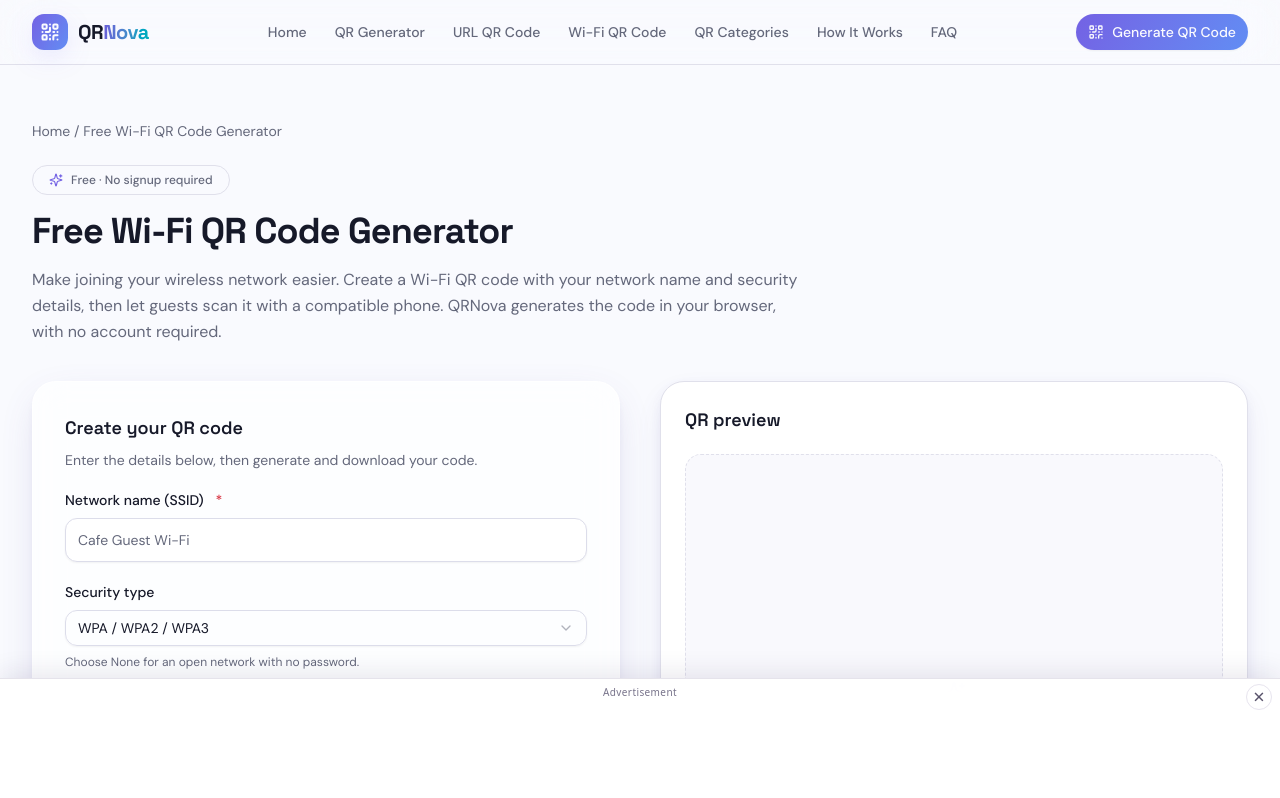
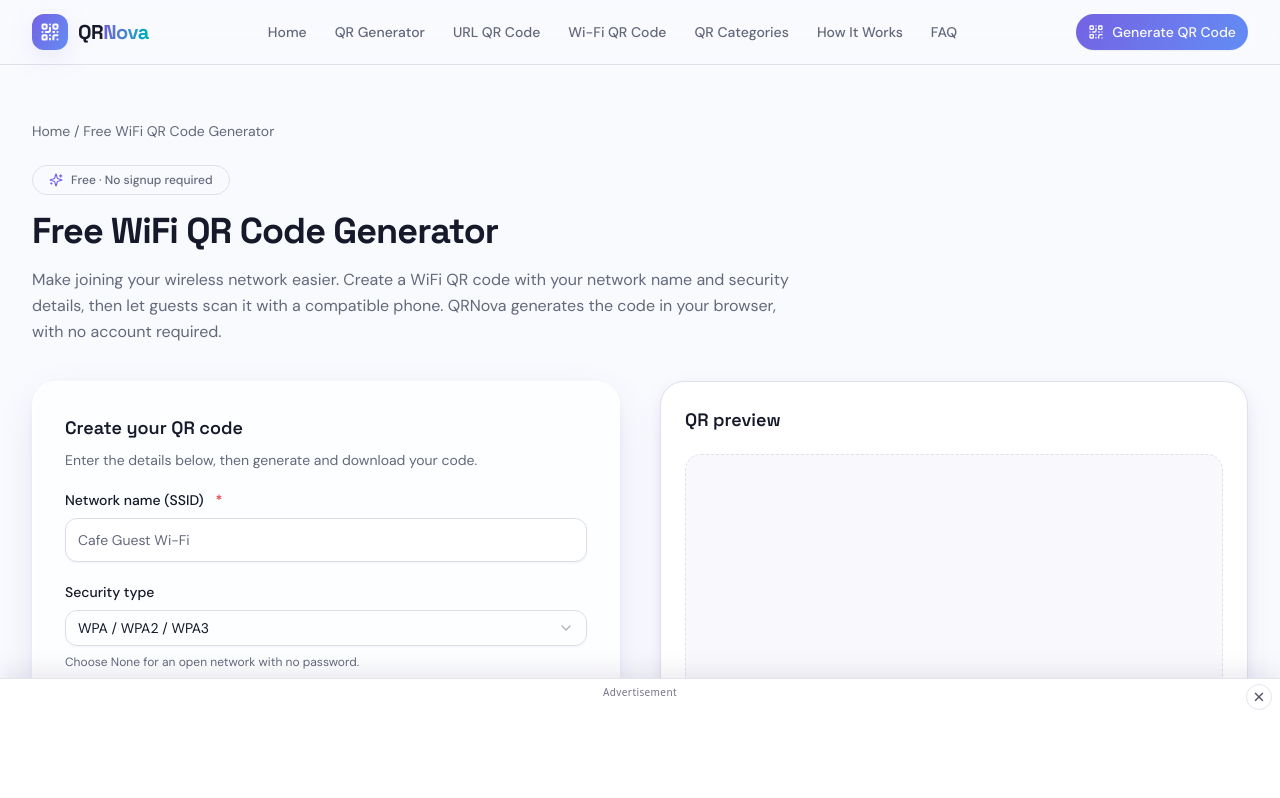
Before and after one commit to maryamsafdar/qrnova, a React (Vite) app in the folder src/frontend/: page /wifi-qr-code-generator in a window 1280 px wide. Shown: the top 798 px of the page. Built offline with nearby package versions, Linux system fonts and the light colour scheme; what @caffeineai/core-infrastructure would draw is missing.

Commit message:
Target WiFi QR generator search intent

```diff
--- a/src/frontend/src/pages/WifiQrLandingPage.tsx
+++ b/src/frontend/src/pages/WifiQrLandingPage.tsx
@@ -5,10 +5,10 @@ export default function WifiQrLandingPage() {
     <SeoGeneratorLandingPage
       category="wifi"
       path="/wifi-qr-code-generator"
-      title="Free Wi-Fi QR Code Generator Online | QRNova"
-      description="Create a free Wi-Fi QR code online. Let guests connect by scanning instead of typing network details. Customize and download with QRNova, no signup required."
-      heading="Free Wi-Fi QR Code Generator"
-      intro="Make joining your wireless network easier. Create a Wi-Fi QR code with your network name and security details, then let guests scan it with a compatible phone. QRNova generates the code in your browser, with no account required."
+      title="Free WiFi QR Code Generator | Create WiFi QR – QRNova"
+      description="Create a free WiFi QR code with your network name, password and security type. Let guests scan to connect, then customize and download with QRNova."
+      heading="Free WiFi QR Code Generator"
+      intro="Make joining your wireless network easier. Create a WiFi QR code with your network name and security details, then let guests scan it with a compatible phone. QRNova generates the code in your browser, with no account required."
       steps={[
         "Enter the exact Wi-Fi network name (SSID). Network names are case-sensitive, so check spelling carefully.",
         "Choose the network security type and enter its password if the network uses one. For an open network, select the no-password option.",
@@ -16,7 +16,7 @@ export default function WifiQrLandingPage() {
         "Download the QR code and place it where guests can scan it. Keep it somewhere only intended visitors can access if it encodes a private network password."
       ]}
       faqs={[
-        { question: "Is this Wi-Fi QR code generator free?", answer: "Yes. You can create and download a Wi-Fi QR code with QRNova without creating an account." },
+        { question: "Is this WiFi QR code generator free?", answer: "Yes. You can create and download a WiFi QR code with QRNova without creating an account." },
         { question: "Does scanning the code reveal my Wi-Fi password?", answer: "A Wi-Fi QR code stores connection details in a machine-readable format. Anyone who can scan it may be able to connect, so share it only with people you trust." },
         { question: "Will it work on every phone?", answer: "Many modern iPhone and Android cameras can recognize Wi-Fi QR codes, but behavior varies by device and operating system. Test the code with the devices your guests use." },
         { question: "Can I change the network name after creating the code?", answer: "The encoded network details do not update automatically. If the SSID, password, or security type changes, generate and distribute a new QR code." }
```
